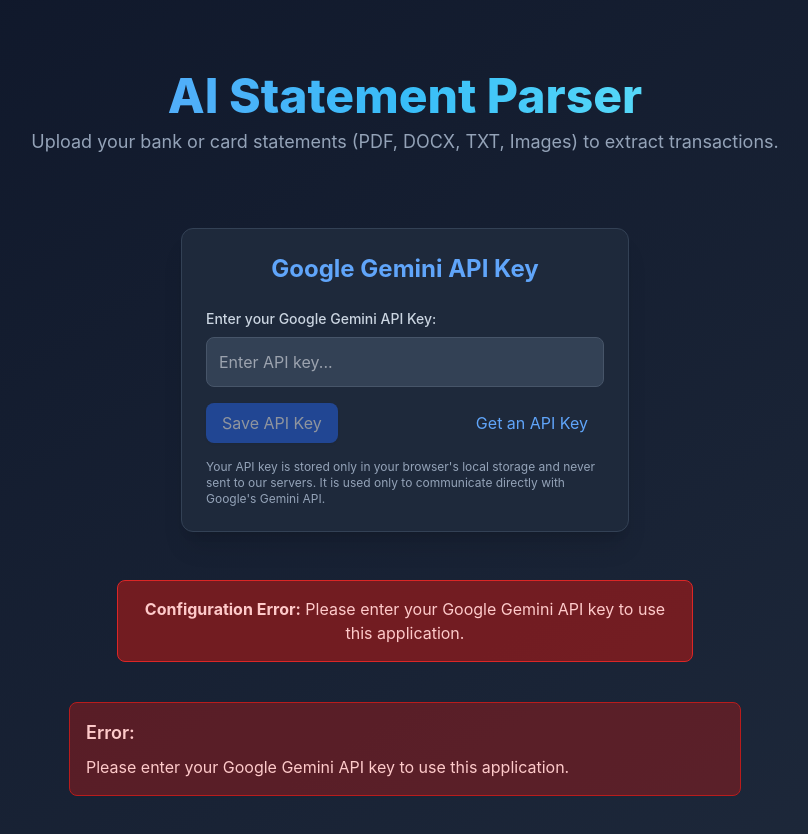
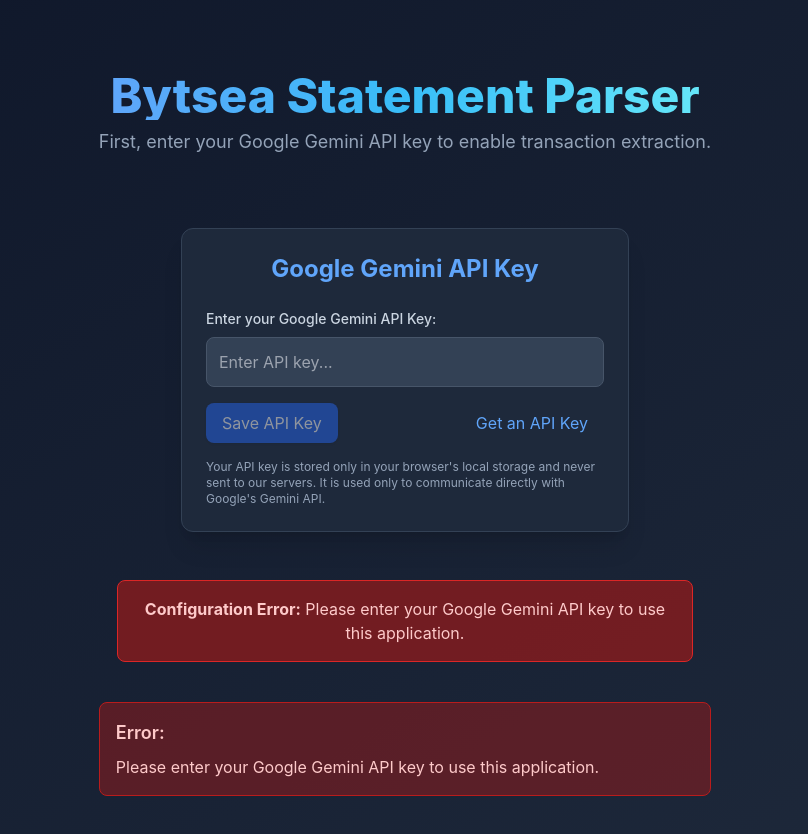
Before and after one commit to excelblazer/Bytsea_BankParser, a React (Vite) app: page / in a window 1280 px wide. Shown: the top 834 px of the page, without its empty margins (235-1043 px from the left). Built offline with nearby package versions, Linux system fonts and the light colour scheme.

Commit message:
adding functionality to bring in own API key.

```diff
--- a/App.tsx
+++ b/App.tsx
@@ -105,7 +105,9 @@
           {APP_TITLE}
         </h1>
         <p className="text-slate-400 text-lg">
-          Upload your bank or card statements (PDF, DOCX, TXT, Images) to extract transactions.
+          {apiKeyStatus === 'missing'
+            ? "First, enter your Google Gemini API key to enable transaction extraction."
+            : "Upload your bank or card statements (PDF, DOCX, TXT, Images) to extract transactions."}
         </p>
       </header>
 
@@ -122,7 +124,17 @@
 
       {/* Only show the file upload when API key is configured */}
       {apiKeyStatus === 'ok' && (
-        <FileUpload onFileSelect={handleFileSelect} disabled={isLoading} />
+        <>
+          <div className="w-full max-w-xl mx-auto mb-4 flex justify-end">
+            <button
+              onClick={() => setApiKeyStatus('missing')}
+              className="px-4 py-2 text-sm bg-slate-700 hover:bg-slate-600 text-slate-300 rounded-lg transition-colors duration-200"
+            >
+              Change API Key
+            </button>
+          </div>
+          <FileUpload onFileSelect={handleFileSelect} disabled={isLoading} />
+        </>
       )}
 
       {selectedFile && apiKeyStatus === 'ok' && (
--- a/constants.ts
+++ b/constants.ts
@@ -1,6 +1,6 @@
 
 export const GEMINI_MODEL_NAME = "gemini-2.5-flash-preview-04-17";
-export const APP_TITLE = "AI Statement Parser";
+export const APP_TITLE = "Bytsea Statement Parser";
 
 export const GEMINI_SYSTEM_INSTRUCTION_TEXT_INPUT = `You are an expert financial data extraction AI. Your task is to parse bank statements or credit card statements from the provided text content.
 Extract all transaction details accurately.
--- a/index.html
+++ b/index.html
@@ -4,7 +4,7 @@
 <head>
   <meta charset="UTF-8">
   <meta name="viewport" content="width=device-width, initial-scale=1.0">
-  <title>AI Statement Parser</title>
+  <title>Bytsea Statement Parser</title>
   <script src="https://cdn.tailwindcss.com"></script>
   <script src="https://cdnjs.cloudflare.com/ajax/libs/mammoth/1.6.0/mammoth.browser.min.js"></script>
   <script src="https://cdnjs.cloudflare.com/ajax/libs/xlsx/0.18.5/xlsx.full.min.js"></script>
--- a/metadata.json
+++ b/metadata.json
@@ -1,6 +1,6 @@
 
 {
-  "name": "AI Statement Parser",
+  "name": "Bytsea Statement Parser",
   "description": "An application to parse bank and card statement details from PDF, Word, or Image files into CSV/Excel format using AI. Extracts transaction date, description, reference, and amount (debit/credit).",
   "producer": "github.com/excelblazer",
   "requestFramePermissions": []
--- a/package.json
+++ b/package.json
@@ -1,5 +1,5 @@
 {
-  "name": "Bytsea-statement-parser",
+  "name": "bytsea-statement-parser",
   "private": true,
   "version": "0.0.0",
   "type": "module",
--- a/services/geminiService.ts
+++ b/services/geminiService.ts
@@ -3,14 +3,10 @@
 import { ParsedTransaction } from '../types';
 import { GEMINI_MODEL_NAME, GEMINI_SYSTEM_INSTRUCTION_TEXT_INPUT, GEMINI_PROMPT_FOR_FILE } from '../constants';
 
-// Get API key from environment or local storage
+// Get API key from local storage only
 const getApiKey = (): string | null => {
-  // Check local storage first
-  const localStorageKey = localStorage.getItem('gemini_api_key');
-  if (localStorageKey) return localStorageKey;
-
-  // Fall back to environment variable if available
-  return process.env.API_KEY || null;
+  // Get API key from local storage
+  return localStorage.getItem('gemini_api_key');
 };
 
 // Function to set API key in local storage
```
